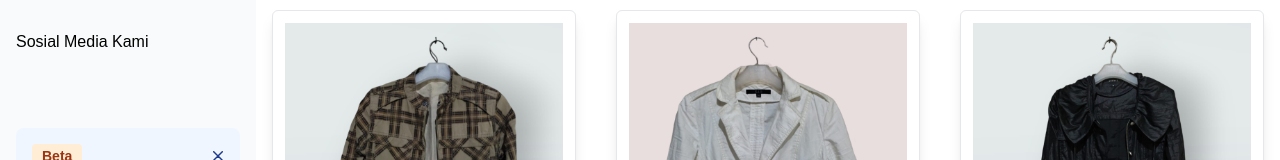
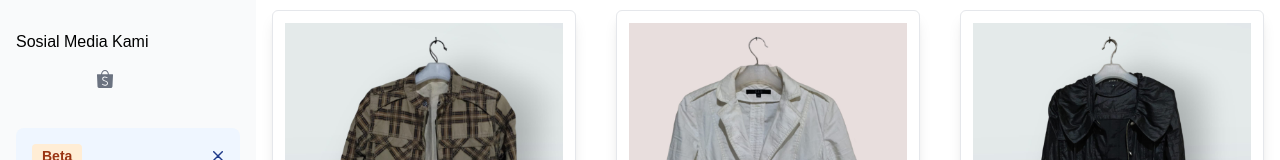
Before and after one commit to ikhlasdansantai/RenzAura, a React (Vite) app: page /RenzAura/pakaian in a window 1280 px wide. Shown: the part 510-670 px from the top of the page. Built offline with nearby package versions, Linux system fonts and the light colour scheme; some icons are missing.

Commit message:
add( icon shoope kami)

```diff
--- a/src/Components/SideBar/SideBar.tsx
+++ b/src/Components/SideBar/SideBar.tsx
@@ -51,10 +51,6 @@ export default function CTAButton({ handleNavMobile, navMobileActive }: any): JS
     path: string;
   }
   const socialMediaIcon: SocialMediaIcon[] = [
-    // {
-    //   icon: "uiw:facebook",
-    //   path: "https://www.instagram.com/renz_aura/",
-    // },
     {
       icon: "cib:instagram",
       path: "https://www.instagram.com/renz_aura/",
@@ -62,6 +58,10 @@ export default function CTAButton({ handleNavMobile, navMobileActive }: any): JS
     {
       icon: "icomoon-free:whatsapp",
       path: "https://api.whatsapp.com/send?phone=6281214553067&text=Hi, saya tertarik untuk memasarkan produk saya di website Anda. Bagaimana caranya? Terima kasih!",
+    },
+    {
+      icon: "simple-icons:shopee",
+      path: "https://shopee.co.id/renili",
     },
   ];
 
```
